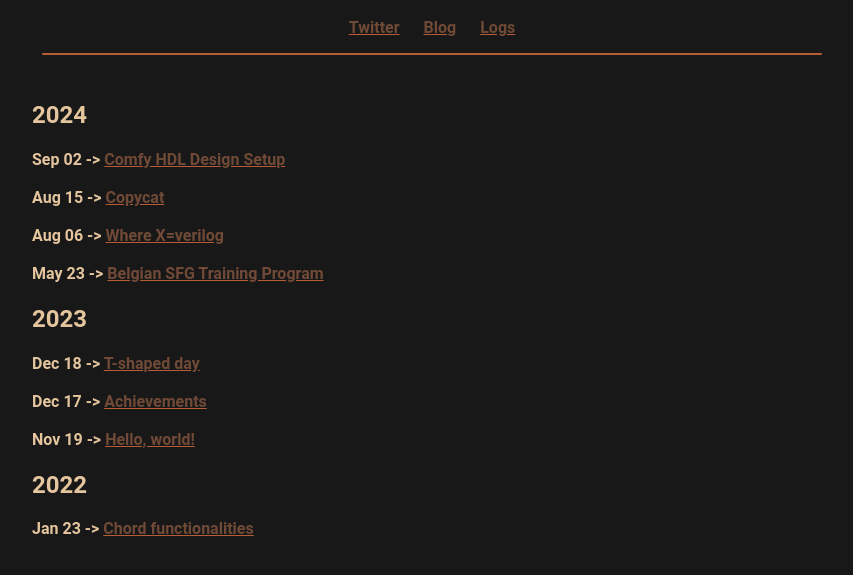
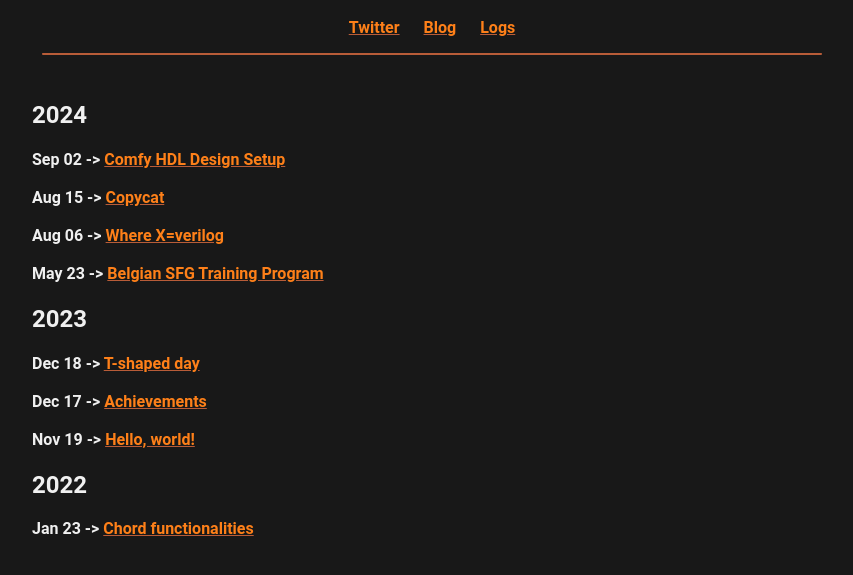
Before and after one commit to pindjouf/pindjouf.xyz, a PHP site: page /index.html in a window 1280 px wide. Shown: the top 575 px of the page, without its empty margins (208-1061 px from the left). Run offline with PHP 8.4, Linux system fonts and the light colour scheme; some web fonts are replaced.

Commit message:
changing colors

```diff
--- a/style.css
+++ b/style.css
@@ -1,8 +1,8 @@
 /*
 Site Color Palette:
-- Background: #2D2424
-- Text: #E4C59E
-- Links: #704a37
+- Background: #181818
+- Text: #f0f0f0
+- Links: #fe8019
 - Miscellaneous: #B85C38
 */
 
@@ -10,7 +10,7 @@ Site Color Palette:
 
 body{
     background: #181818;
-    color: #E4C59E;
+    color: #f0f0f0;
     font-family: "Roboto","Arial",sans-serif;
     font-weight: 700;
     font-style: normal;
@@ -20,7 +20,7 @@ body{
 }
 
 a{
-    color: #704a37;
+    color: #fe8019;
     text-decoration: #B85C38 underline;
 }
 
```
